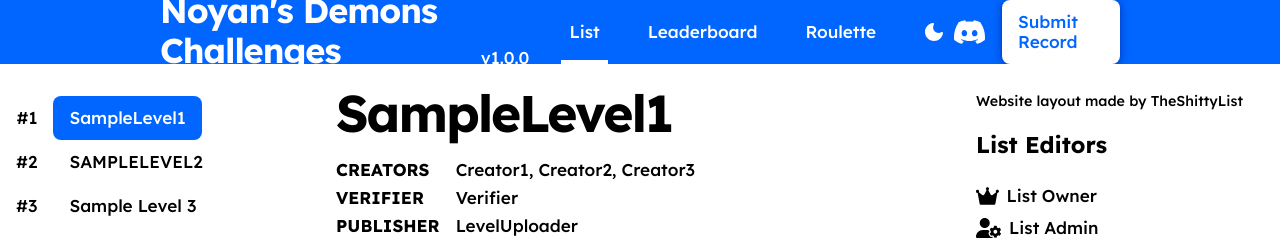
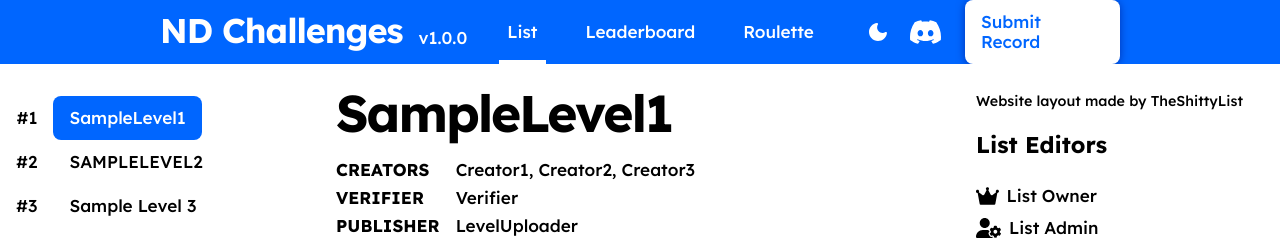
Before and after one commit to NoyanWantsToGameToday/noyandemonschallenge, a plain HTML site: page index.html in a window 1280 px wide. Shown: the top 242 px of the page. Drawn offline with nearby package versions, Linux system fonts and the light colour scheme.

Commit message:
Update index.html

```diff
--- a/index.html
+++ b/index.html
@@ -37,7 +37,7 @@
     <body id="app">
         <header :class="{ dark: store.dark }">
             <div class="logo">
-                <h2>Noyan's Demons Challenges</h2>
+                <h2>ND Challenges</h2>
                 <p>v1.0.0</p>
             </div>
             <nav class="nav">
```
